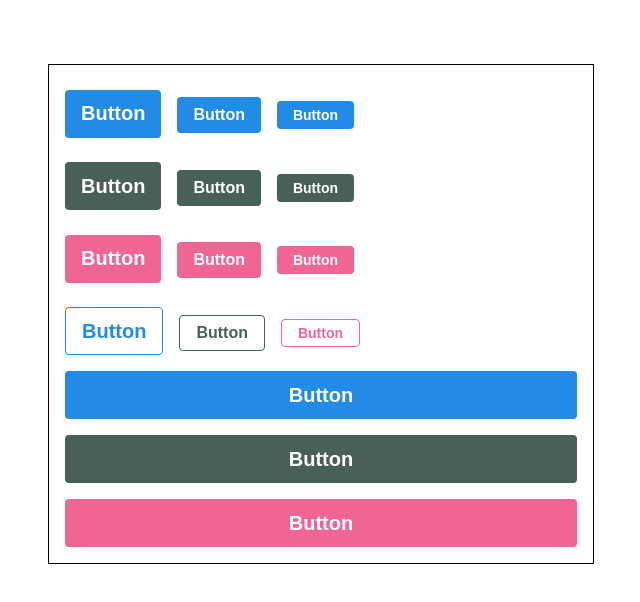
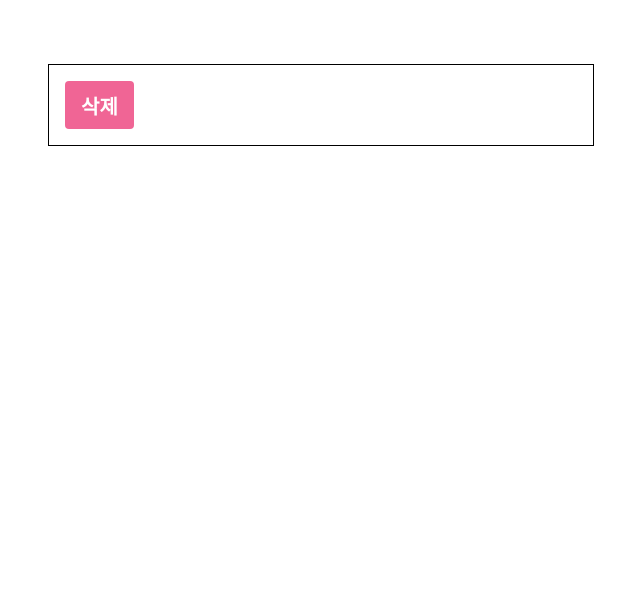
Before and after one commit to herrakam/scss, a React (Create React App) app: page / in a window 1280 px wide. Shown: the top 602 px of the page, without its empty margins (319-959 px from the left). Built offline with nearby package versions, Linux system fonts and the light colour scheme.

Commit message:
dialog 구현

```diff
--- a/src/App.js
+++ b/src/App.js
@@ -4,7 +4,7 @@
 // import Checkbox from "./components/Checkbox";
 import styled, { ThemeProvider } from "styled-components";
 import StyledButtons from "./components/StyledButtons";
-
+import Dialog from "./components/Dialog";
 const Circle = styled.div`
   width: 5rem;
   height: 5rem;
@@ -32,61 +32,42 @@
 
 function App() {
   const [check, setCheck] = useState(false);
+  const [dialog, setDialog] = useState(false);
+  const onClick = () => {
+    setDialog(true);
+  };
 
   const onchange = (e) => {
     setCheck(e.target.checked);
   };
+
+  const onConfirm = () => {
+    setDialog(false);
+    console.log("확인");
+  };
+  const onCancel = () => {
+    setDialog(false);
+    console.log("취소");
+  };
   return (
     <ThemeProvider theme={{ palette }}>
-      <div className="App">
-        {/* <Circle color="skyblue" huge></Circle>
-        <Circle color="black"></Circle> */}
-        <Buttons>
-          <StyledButtons size="large">Button</StyledButtons>
-          <StyledButtons>Button</StyledButtons>
-          <StyledButtons size="small">Button</StyledButtons>
-        </Buttons>
-        <Buttons>
-          <StyledButtons color="gray" size="large">
-            Button
+      <>
+        <div className="App">
+          <StyledButtons color="pink" size="large" onClick={onClick}>
+            삭제
           </StyledButtons>
-          <StyledButtons color="gray">Button</StyledButtons>
-          <StyledButtons color="gray" size="small">
-            Button
-          </StyledButtons>
-        </Buttons>
-        <Buttons>
-          <StyledButtons color="pink" size="large">
-            Button
-          </StyledButtons>
-          <StyledButtons color="pink">Button</StyledButtons>
-          <StyledButtons color="pink" size="small">
-            Button
-          </StyledButtons>
-        </Buttons>
-        <Buttons>
-          <StyledButtons size="large" outline>
-            Button
-          </StyledButtons>
-          <StyledButtons color="gray" outline>
-            Button
-          </StyledButtons>
-          <StyledButtons color="pink" size="small" outline>
-            Button
-          </StyledButtons>
-        </Buttons>
-        <Buttons>
-          <StyledButtons size="large" fullWidth>
-            Button
-          </StyledButtons>
-          <StyledButtons color="gray" size="large" fullWidth>
-            Button
-          </StyledButtons>
-          <StyledButtons color="pink" size="large" fullWidth>
-            Button
-          </StyledButtons>
-        </Buttons>
-      </div>
+        </div>
+        <Dialog
+          title="삭제 ㄱㄱ?"
+          confirmText="삭제"
+          cancelText="취소"
+          visible={dialog}
+          onConfirm={onConfirm}
+          onCancel={onCancel}
+        >
+          데이터 ㄹㅇ 삭제 ㄱㄱ?
+        </Dialog>
+      </>
     </ThemeProvider>
   );
 }
--- /dev/null
+++ b/src/components/Dialog.js
@@ -0,0 +1,78 @@
+import { buttons } from "polished";
+import React from "react";
+import styled from "styled-components";
+import StyledButton from "./StyledButtons";
+
+const DarkBackground = styled.div`
+  position: fixed;
+  left: 0;
+  top: 0;
+  width: 100%;
+  height: 100%;
+  display: flex;
+  justify-content: center;
+  align-items: center;
+  background: rgba(0, 0, 0, 0.8);
+`;
+
+const DialogBlock = styled.div`
+  width: 320px;
+  padding: 1.5rem;
+  background: white;
+  border-radius: 2px;
+
+  h3 {
+    margin: 0;
+    font-size: 1.5rem;
+  }
+
+  p {
+    font-size: 1.125rem;
+  }
+`;
+
+const ButtonGroup = styled.div`
+  margin-top: 3rem;
+  float: right;
+`;
+
+const ShortMarginButton = styled(StyledButton)`
+  & + & {
+    margin-left: 0.5rem;
+  }
+`;
+
+function Dialog({
+  title,
+  children,
+  confirmText,
+  cancelText,
+  visible,
+  onConfirm,
+  onCancel,
+}) {
+  if (!visible) return null;
+  return (
+    <DarkBackground>
+      <DialogBlock>
+        <h3>{title}</h3>
+        <p>{children}</p>
+        <ButtonGroup>
+          <ShortMarginButton color="gray" onClick={onCancel}>
+            {cancelText}
+          </ShortMarginButton>
+          <ShortMarginButton color="pink" onClick={onConfirm}>
+            {confirmText}
+          </ShortMarginButton>
+        </ButtonGroup>
+      </DialogBlock>
+    </DarkBackground>
+  );
+}
+
+Dialog.defaultProps = {
+  cancelText: "취소",
+  confirmText: "확인",
+};
+
+export default Dialog;
```
